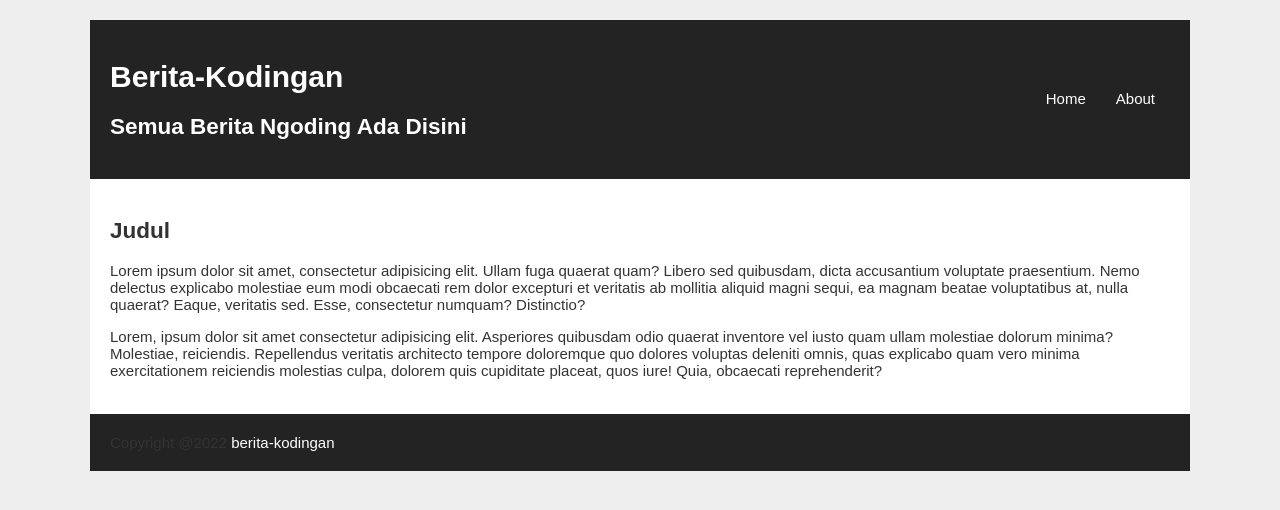
After one commit to yukikoanisaputri/12.3A.04-WP2, a CodeIgniter app: page /database/index.php/web/index in a window 1280 px wide. The commit adds this page. Shown: the top 510 px of the page. Run offline with CodeIgniter, Linux system fonts and the light colour scheme.

Commit message:
Pertemuan 3-Membuat Template Sederhana

```diff
--- a/application/config/config.php
+++ b/application/config/config.php
@@ -23,7 +23,10 @@ defined('BASEPATH') OR exit('No direct script access allowed');
 | a PHP script and you can easily do that on your own.
 |
 */
- $config['base_url'] = 'http://localhost/12.3A.04';
+$root=(isset($_SERVER['HTTPS']) ?"https://" :"http://").$_SERVER['HTTP_HOST'];
+$root.= str_replace(basename($_SERVER['SCRIPT_NAME']), '', $_SERVER['SCRIPT_NAME']);
+//$config['base_url']= $root;
+ $config['base_url'] = 'http://localhost/12.3A.04/';
 
 /*
 |--------------------------------------------------------------------------
--- a/application/config/routes.php
+++ b/application/config/routes.php
@@ -49,6 +49,6 @@ defined('BASEPATH') OR exit('No direct script access allowed');
 | Examples:	my-controller/index	-> my_controller/index
 |		my-controller/my-method	-> my_controller/my_method
 */
-$route['default_controller'] = 'Matakuliah';
+$route['default_controller'] = 'web';
 $route['404_override'] = '';
 $route['translate_uri_dashes'] = FALSE;
--- /dev/null
+++ b/application/controllers/web.php
@@ -0,0 +1,19 @@
+<?php
+defined('BASEPATH') OR exit ('No direct script access allowed');
+class Web extends CI_Controller
+{
+    function __construct()
+    {
+        parent::__construct();
+        $this->load->helper('url');
+    }
+    public function index()
+    {
+        $this->load->view('v_index');
+    }
+    public function about()
+    {
+        $this->load->view('v_about');
+    }
+
+}
--- /dev/null
+++ b/application/views/v_index.php
@@ -0,0 +1,42 @@
+<!DOCTYPE html>
+<html lang="en">
+<head>
+    <meta charset="UTF-8">
+    <meta http-equiv="X-UA-Compatible" content="IE=edge">
+    <meta name="viewport" content="width=device-width, initial-scale=1.0">
+    <title>Berita-Kodingan</title>
+    <link rel="stylesheet" href="<?php echo base_url()?>assets/css/style.css">
+</head>
+
+<body>
+    <div id="wrapper">
+        <header>
+            <hgroup>
+                <h1>Berita-Kodingan</h1>
+                <h2>Semua Berita Ngoding Ada Disini</h2>
+            </hgroup>
+            <nav>
+                <ul>
+                    <li><a href="<?php base_url() ?>">Home</a></li>
+                    <li><a href="<?php base_url() ?>web/about">About</a></li>
+                </ul>
+            </nav>
+            <div class="clear"></div>
+        </header>
+        <section>
+            <h1>Judul</h1>
+        <p>
+            Lorem ipsum dolor sit amet, consectetur adipisicing elit. Ullam fuga quaerat quam? Libero sed quibusdam, dicta accusantium voluptate praesentium. Nemo delectus explicabo molestiae eum modi obcaecati rem dolor excepturi et veritatis ab mollitia aliquid magni sequi, ea magnam beatae voluptatibus at, nulla quaerat? Eaque, veritatis sed. Esse, consectetur numquam? Distinctio?
+        </p>
+        <p>
+            Lorem, ipsum dolor sit amet consectetur adipisicing elit. Asperiores quibusdam odio quaerat inventore vel iusto quam ullam molestiae dolorum minima? Molestiae, reiciendis. Repellendus veritatis architecto tempore doloremque quo dolores voluptas deleniti omnis, quas explicabo quam vero minima exercitationem reiciendis molestias culpa, dolorem quis cupiditate placeat, quos iure! Quia, obcaecati reprehenderit?
+        </p>
+        </section>
+
+        <footer>
+        Copyright @2022 <a herf="bsi.ac.id">berita-kodingan</a>
+        </footer>
+    </div>
+</body>
+
+</html>
--- a/application/views/view-data-matakuliah.php
+++ b/application/views/view-data-matakuliah.php
@@ -25,7 +25,7 @@
                 </td>
             </tr>
             <tr>
-                <td>Nama Mtk</td>
+                <td>Nama MTK</td>
                 <td>:</td>
                 <td>
                     <?= $nama; ?>
--- a/application/views/view_belajar.php
+++ b/application/views/view_belajar.php
@@ -5,11 +5,12 @@
         <meta charset="UTF-8">
         <meta http-equiv="X-UA-Compatible" content="IE=edge">
         <meta name="viewport" content="width=device-width, initial-scale=1.0">
-        <title>Belajar CI-3</title>
+        <title>Belajar View</title>
     </head>
 
     <body>
-        <h1>Coba</h1>;
+       <h1>Nama saya:<?php echo $nama; ?>,
+            saya bekerja sebagai: <?php echo $pekerjaan;?></h1>
     </body>
 
 </html>
--- /dev/null
+++ b/assets/css/style.css
@@ -0,0 +1,60 @@
+body{
+    background: #eee;
+    color:#333;
+    font-family: sans-serif;
+    font-size: 15px;
+}
+
+#wrapper{
+    background: #fff;
+    width: 1100px;
+    margin: 20px auto;
+}
+
+#wrapper header{
+    background: #232323;
+    padding: 20px;
+}
+
+#wrapper header hgroup{
+    float: left;
+    color: #fff;
+}
+
+#wrapper header nav{
+    float: right;
+    margin-top: 50px;
+}
+
+#wrapper header nav ul{
+    padding: 0;
+    margin: 0;
+}
+
+#wrapper header nav ul li{
+    float: left;
+    list-style: none;
+}
+#wrapper header nav ul li a{
+    padding: 15px;
+    color: #fff;
+    text-decoration: none;
+}
+
+.clear{
+    clear: both;
+}
+
+footer{
+    background: #232323;
+    padding: 20px;
+}
+
+footer a{
+    color: #fff;
+    text-decoration: none;
+}
+
+section{
+    padding: 20px;
+}
```
Also changed, not shown: application/controllers/Belajar.php (+8 -3 lines), application/controllers/Welcome.php (+4 -9 lines).
